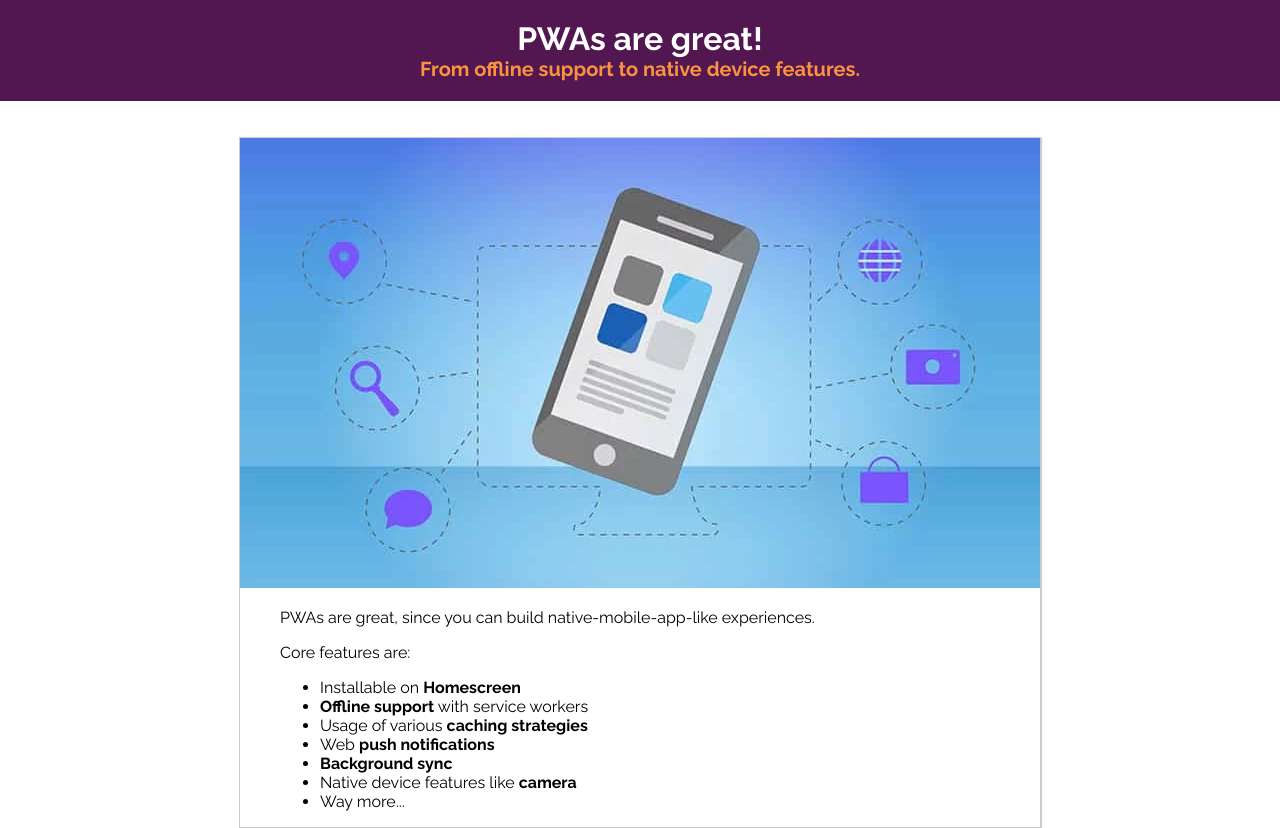
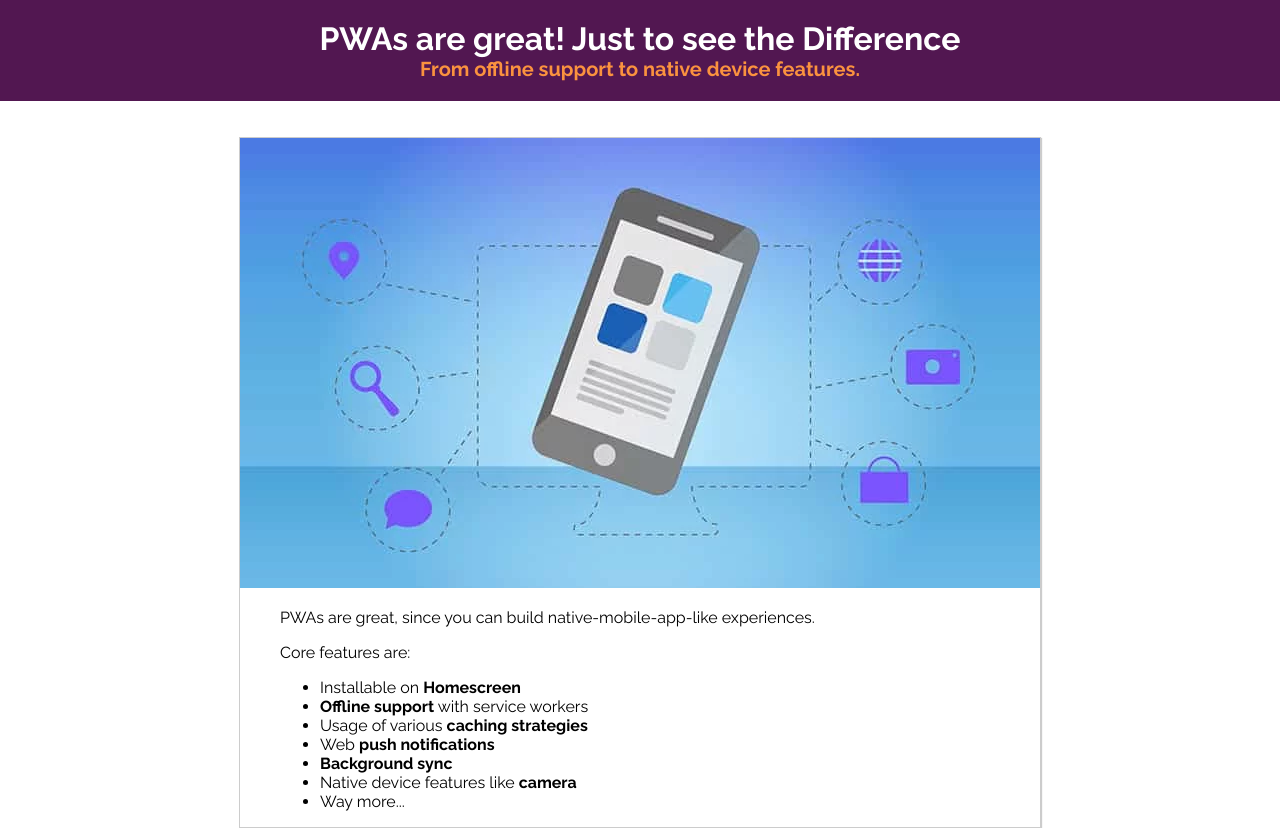
Before and after one commit to artmazi/pwa, a website: page public/index.html in a window 1280 px wide. Drawn offline with Linux system fonts and the light colour scheme.

Commit message:
just to see the difference

```diff
--- a/public/index.html
+++ b/public/index.html
@@ -14,7 +14,7 @@
 
 <body>
     <header class="main-header">
-        <h1>PWAs are great!</h1>
+        <h1>PWAs are great! Just to see the Difference</h1>
         <h3>From offline support to native device features.</h3>
     </header>
     <article class="card" id="pwa">
```
